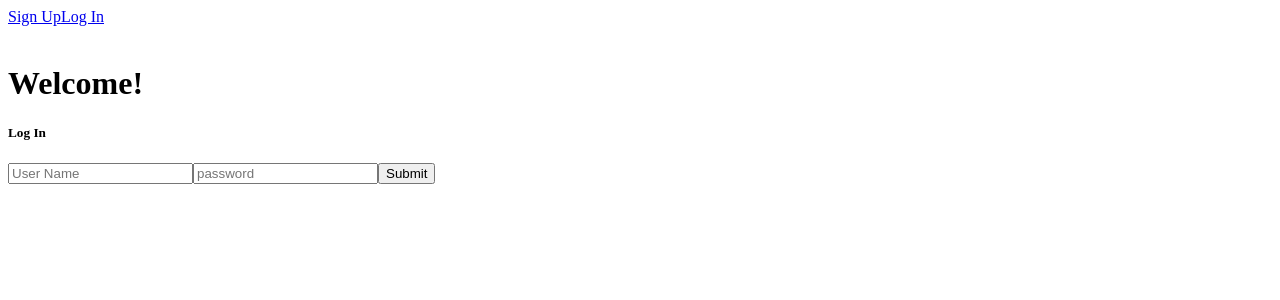
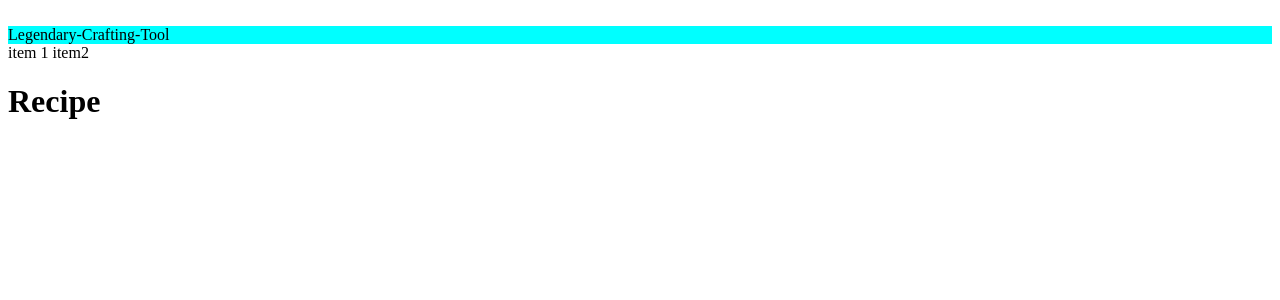
Before and after one commit to Santi-3rd/Gw2-Legendary-Tool, a React (Vite) app in the folder frontend/: page / in a window 1280 px wide. Before the commit this address led to /login. Shown: the top 300 px of the page. Built offline with nearby package versions, Linux system fonts and the light colour scheme; no server answers.

Commit message:
setting up component and pages structure

```diff
--- a/frontend/src/App.jsx
+++ b/frontend/src/App.jsx
@@ -22,10 +22,10 @@ function App() {
       api.defaults.headers.common["Authorization"] = `Token ${token}`
       let response = await api.get("users/")
       setUser(response.data)
+      console.log(response)
     }
     else {
       setUser(null)
-      navigate("/login")
     }
   }
 
@@ -50,6 +50,7 @@ function App() {
         console.log(response.data);
         const response_2 = await api.get(`https://api.guildwars2.com/v2/items/${12345}`);
         setIcon(response_2.data.icon);
+        console.log(response_2.data.icon)
       } catch (error) {
         console.error(error);
       }
@@ -61,8 +62,7 @@ function App() {
 
   return (
     <div id="app">
-      <header>
-        <nav>
+        {/* <nav>
           {
             user
             ?
@@ -76,12 +76,10 @@ function App() {
             <Link to="/login">Log In</Link>
             </>
           }
-        </nav>
+        </nav> */}
         <div>
-
           <img src={`${icon}`}></img>
         </div>
-      </header>
       <userContext.Provider value={{ user, setUser, games, setGames }}>
         <Outlet />
       </userContext.Provider>
--- a/frontend/src/Router.jsx
+++ b/frontend/src/Router.jsx
@@ -2,6 +2,7 @@ import { createBrowserRouter } from "react-router-dom";
 import { ProfilePage } from "./pages/ProfilePage"
 import { LoginPage } from "./pages/LoginPage";
 import { RegisterPage } from "./pages/RegisterPage";
+import { LegendaryRecipePage } from "./pages/LegendaryRecipePage";
 import App from "./App";
 
 
@@ -12,6 +13,10 @@ export const router = createBrowserRouter([
         children: [
             {
                 index: true,
+                element:<LegendaryRecipePage/>,
+            },
+            {
+                page: "register",
                 element: <RegisterPage />,
             },
             {
--- /dev/null
+++ b/frontend/src/components/item-nav-bar.jsx
@@ -0,0 +1,9 @@
+
+
+export const ItemNavBar = () => {
+    return (
+        <div>
+            <nav>item 1 item2</nav>
+        </div>
+    )
+}
--- /dev/null
+++ b/frontend/src/components/recipe-tree.jsx
@@ -0,0 +1,7 @@
+
+
+export const RecipeTree = () => {
+    return (
+        <h1>Recipe</h1>
+    )
+}
--- /dev/null
+++ b/frontend/src/components/styles/title-nav-bar.css
@@ -0,0 +1,3 @@
+.title-nav {
+    background-color: aqua;
+}
--- /dev/null
+++ b/frontend/src/components/title-nav-bar.jsx
@@ -0,0 +1,9 @@
+import './styles/title-nav-bar.css'
+
+export const TitleNavBar = () => {
+    return (
+        <div>
+            <nav className="title-nav">Legendary-Crafting-Tool</nav>
+        </div>
+    )
+}
--- /dev/null
+++ b/frontend/src/pages/LegendaryRecipePage.jsx
@@ -0,0 +1,17 @@
+import { api } from "../utilities.jsx";
+import { useEffect, useState} from "react";
+import { TitleNavBar } from "../components/title-nav-bar.jsx";
+import { ItemNavBar } from "../components/item-nav-bar.jsx";
+import { RecipeTree } from "../components/recipe-tree.jsx";
+
+export const LegendaryRecipePage = () => {
+
+
+    return (
+        <div>
+            <TitleNavBar/>
+            <ItemNavBar/>
+            <RecipeTree/>
+        </div>
+    )
+}
```
